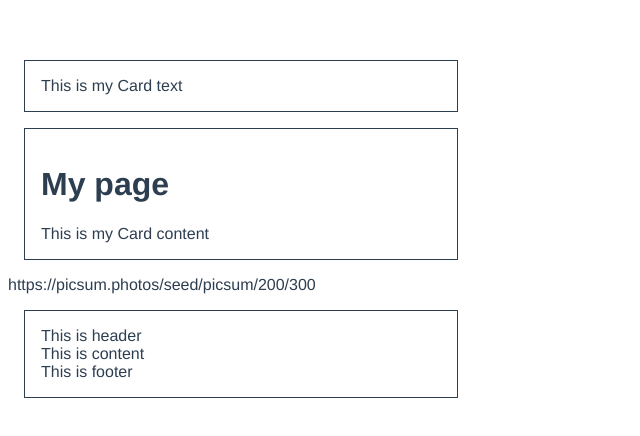
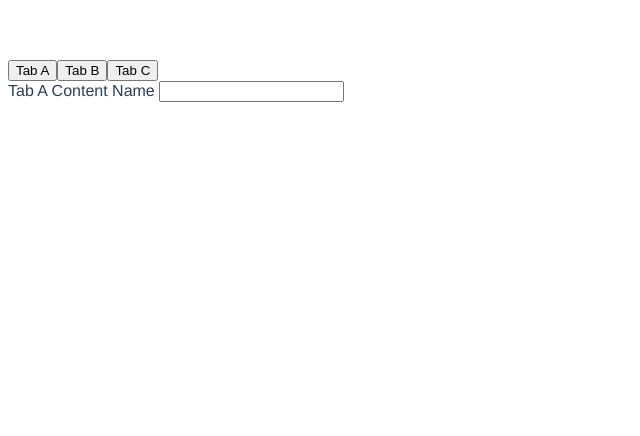
Before and after one commit to codewithraghuvar/vue3-tutorials, a Vue app: page / in a window 1280 px wide. Shown: the top 436 px of the page, without its empty margins (0-640 px from the left). Built offline with nearby package versions, Linux system fonts and the light colour scheme.

Commit message:
dynamic omponenet with alive

```diff
--- a/src/App.vue
+++ b/src/App.vue
@@ -1,8 +1,8 @@
 <template>
-  <slotData/>
-
+  <tabsComp/>
 
   <!--
+  <slotData/>
   <InputField v-model="name"/>
   <emitParentComponent/>
   <componentFirst/>
@@ -39,11 +39,12 @@ import parentComponent from './components/props/parent-component.vue';
 import componentA from './components/provide-inject/component-a.vue';
 import componentFirst from './components/provide-inject/component-first.vue';
 import emitParentComponent from './components/emits/emit-parent-component.vue';
-
 import InputField from './components/custom-model/InputField.vue';
+import slotData from './components/slots/slot-component.vue';
 */
 
-import slotData from './components/slots/slot-component.vue';
+import tabsComp from './components/dynamic-component/tabs-comp.vue';
+
 
 export default {
   name: 'App',
@@ -64,8 +65,10 @@ export default {
     componentFirst,
     emitParentComponent,
     InputField
+     slotData,
     */
-    slotData
+
+    tabsComp
   },
   data() {
     return {
--- /dev/null
+++ b/src/components/dynamic-component/TabA.vue
@@ -0,0 +1,18 @@
+<template>
+    <div>
+     Tab A Content
+     Name <input type="text" v-model="name"/>
+    </div>
+</template>
+<script>
+export default {
+    name: 'TabA',
+    data() {
+        return {
+            name:''
+        }
+    }
+}
+</script>
+<style>
+</style>
--- /dev/null
+++ b/src/components/dynamic-component/TabB.vue
@@ -0,0 +1,12 @@
+<template>
+    <div>
+     Tab B Content
+    </div>
+</template>
+<script>
+export default {
+    name: 'TabB',
+}
+</script>
+<style>
+</style>
--- /dev/null
+++ b/src/components/dynamic-component/TabC.vue
@@ -0,0 +1,18 @@
+<template>
+    <div>
+     Tab C Content
+     First name<input type="text" v-model="firstname"/>
+    </div>
+</template>
+<script>
+export default {
+    name: 'TabC',
+    data() {
+        return {
+            firstname:''
+        }
+    }
+}
+</script>
+<style>
+</style>
--- /dev/null
+++ b/src/components/dynamic-component/tabs-comp.vue
@@ -0,0 +1,36 @@
+<template>
+    <div>
+        <button @click="activeTab= 'TabA'">Tab A</button>
+        <button @click="activeTab= 'TabB'">Tab B</button>
+        <button @click="activeTab= 'TabC'">Tab C</button>
+        <!--
+        <TabA v-if="activeTab === 'TabA'"></TabA>
+        <TabB v-if="activeTab === 'TabB'"></TabB>
+        <TabC v-if="activeTab === 'TabC'"></TabC>
+        -->
+        <!--keep alive keep dynamic component alive-->
+        <KeepAlive>
+        <component :is="activeTab"/>
+        </KeepAlive>
+    </div>
+</template>
+<script>
+import TabA from './TabA.vue';
+import TabB from './TabB.vue';
+import TabC from './TabC.vue'
+export default {
+    name: 'tabs-comp',
+    components:{
+        TabA,
+        TabB,
+        TabC
+    },
+    data() {
+        return {
+             activeTab: 'TabA'
+        }
+    }
+}
+</script>
+<style>
+</style>
```
